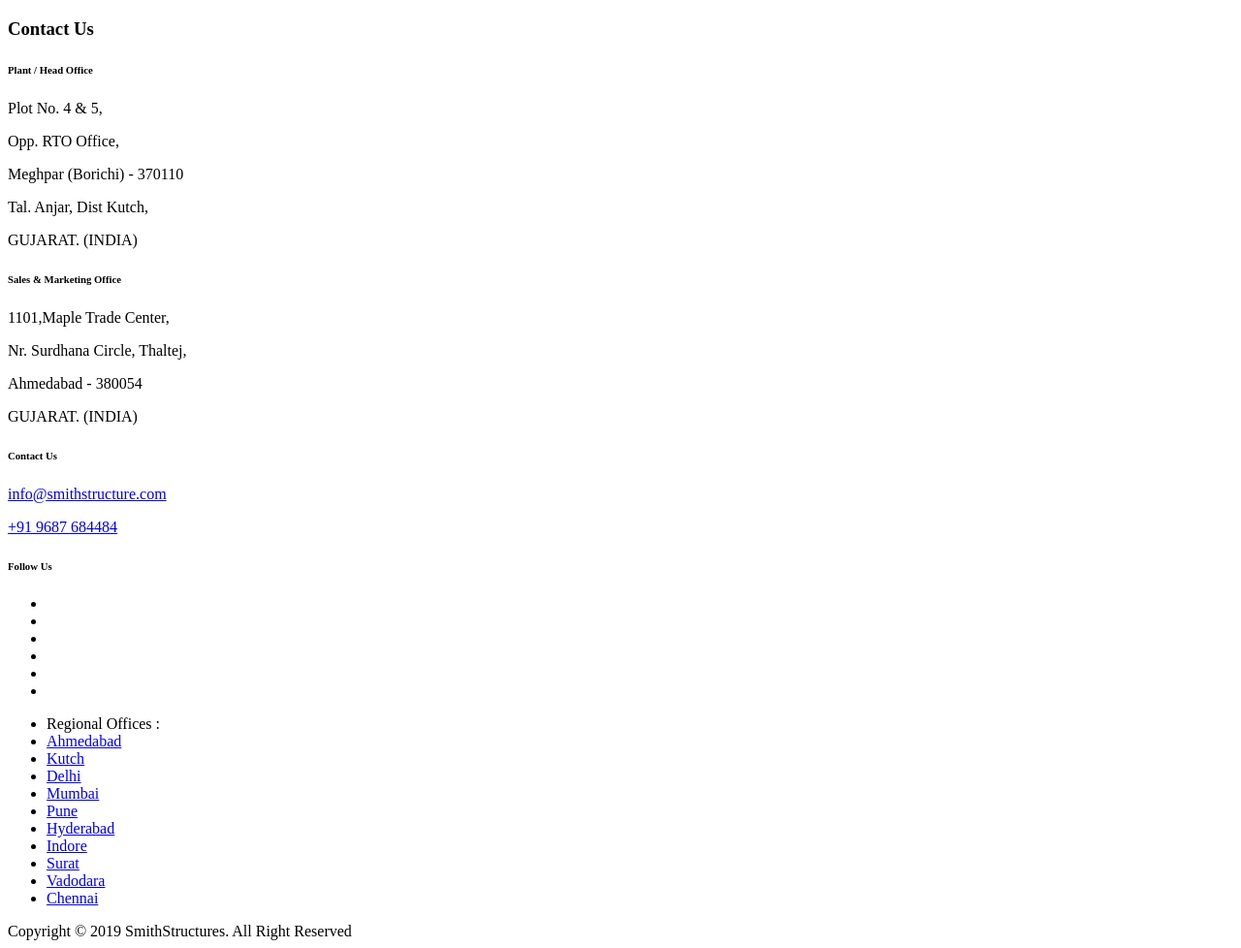
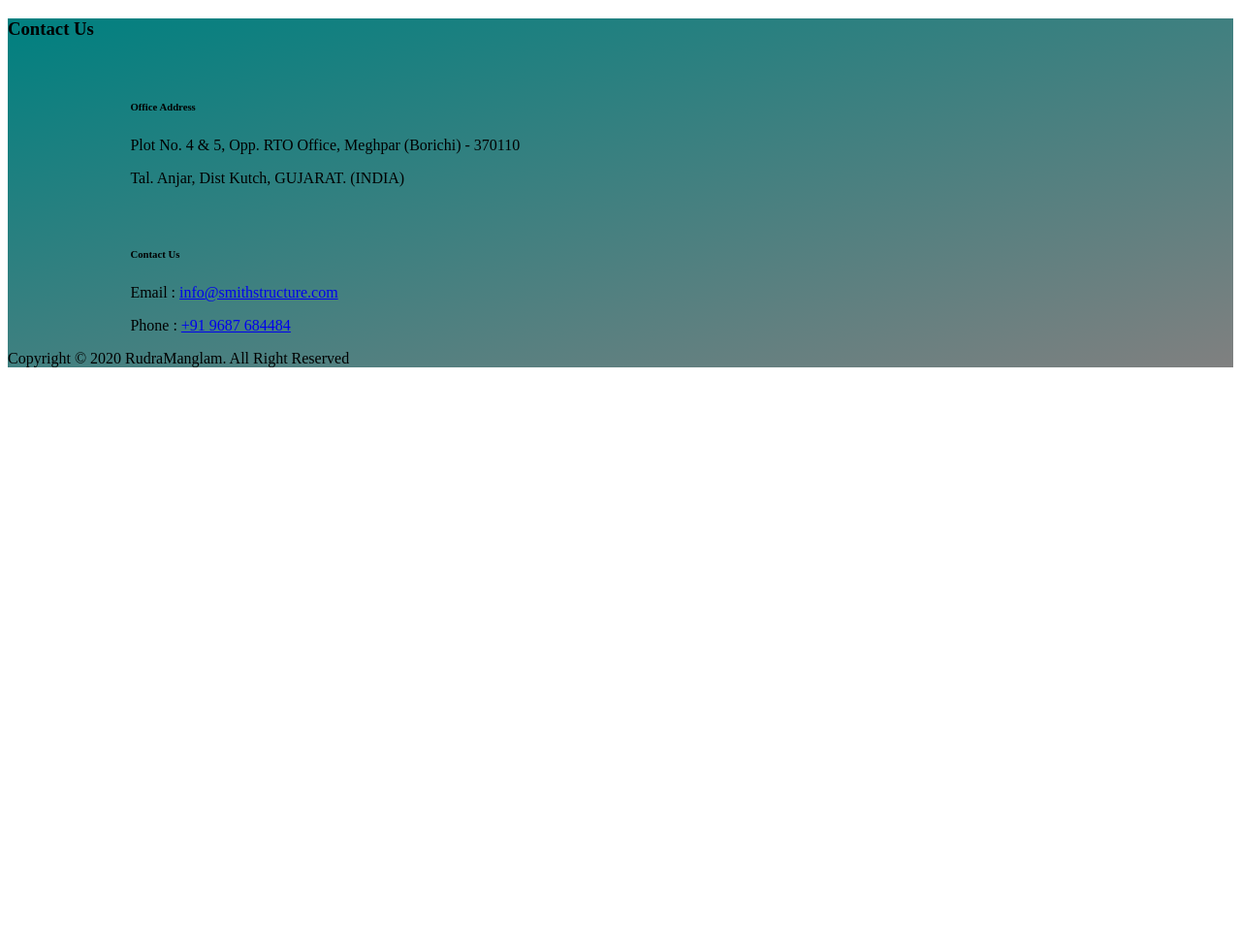
Before and after one commit to AarohanResearchLab/rudra-mangalam, a plain HTML site: page footer.html in a window 1280 px wide. Shown: the whole page at 97% size. After the commit the page ends 800 px from the top, so only its background shows below. Drawn offline with Linux system fonts and the light colour scheme.

Commit message:
color changes

```diff
--- a/footer.html
+++ b/footer.html
@@ -6,7 +6,7 @@
     <title>Document</title>
 </head>
 <body>
-    <section class="footer">
+    <section class="footer" style="background-color: blue;  background-image: linear-gradient(to bottom right, teal, grey);">
         <div class="container">
             <div class="row">
                 <div class="col-md-12">
@@ -15,65 +15,26 @@
             </div>
             <div class="footer-content">
                 <div class="row">
-                    <div class="col-md-3 col-sm-6 mb-10">
-                        <h6 class="white header-title border-bottom d-inline-block font-weight-bold mb-10">Plant / Head Office</h6>
-                        <p>Plot No. 4 & 5,</p>
-                        <p>Opp. RTO Office,</p>
-                        <p>Meghpar (Borichi) - 370110</p>
-                        <p>Tal. Anjar, Dist Kutch,</p>
-                        <p>GUJARAT. (INDIA)</p>
+                    <div class=""  style="margin: 5% 10% 0 10%;">
+                        <h6 class="white header-title border-bottom d-inline-block font-weight-bold mb-10">Office Address</h6>
+                        <p>Plot No. 4 & 5, Opp. RTO Office, Meghpar (Borichi) - 370110</p>
+                        <p>Tal. Anjar, Dist Kutch, GUJARAT. (INDIA)</p>
                     </div>
-                    <div class="col-md-3 col-sm-6 mb-10">
-                        <h6 class="white header-title border-bottom d-inline-block font-weight-bold">Sales & Marketing Office</h6>
-                        <p>1101,Maple Trade Center,</p>
-                        <p>Nr. Surdhana Circle, Thaltej,</p>
-                        <p>Ahmedabad - 380054</p>
-                        <p>GUJARAT. (INDIA)</p>
+
+                    <div class="" style="margin: 5% 10% 0 10%;">
+                        <h6 class="white header-title border-bottom d-inline-block font-weight-bold">Contact Us</h6>
+                        <p>Email : <a href="mailto:info@smithstructure.com">info@smithstructure.com</a></p>
+                        <p>Phone : <a href="tel:+919687684484" class="white">+91 9687 684484</a></p>
                     </div>
-                    <div class="col-md-3 col-sm-12 mb-10">
-                        <h6 class="white header-title border-bottom d-inline-block font-weight-bold">Contact Us</h6>
-                        <p><a href="mailto:info@smithstructure.com">info@smithstructure.com</a></p>
-                        <p><a href="tel:+919687684484" class="white">+91 9687 684484</a></p>
-                    </div>
-                    <div class="col-md-3 col-sm-12 social-icons mb-10">
-                        <h6 class="white header-title border-bottom d-inline-block font-weight-bold">Follow Us</h6>
-                        <ul class="list-inline">
-                            <li class="list-inline-item"><a href="https://www.facebook.com/SmithStructuresIndiaPvtLtd/" target="_blank"><i class="fab fa-facebook-f"></i></a></li>
-                            <li class="list-inline-item"><a href="https://www.linkedin.com/company/smith-structures-india-pvt-ltd-" target="_blank"><i class="fab fa-linkedin-in"></i></a></li>
-                            <li class="list-inline-item"><a href="https://api.whatsapp.com/send?phone=09687684484&amp;text=I'm%20interested%20in%20your%20services" target="_blank"><i class="fab fa-whatsapp"></i></a></li>
-                            <li class="list-inline-item"><a href="https://www.twitter.com/StructuresSmith" target="_blank"><i class="fab fa-twitter"></i></a></li>
-                            <li class="list-inline-item"><a href="https://www.instagram.com/smithstructures/" target="_blank"><i class="fab fa-instagram"></i></a></li>
-                            <li class="list-inline-item"><a href="https://www.youtube.com/channel/UCQ9Ubk0RlBjtGg95_9FfWYQ/featured?view_as=subscriber" target="_blank"><i class="fab fa-youtube"></i></a></li>
-                        </ul>
-                    </div>
+
                 </div>
             </div>
-            <div class="footer-offices">
-                <div class="row">
-                    <div class="col-md-12 col-lg-12 col-sm-12">
-                        <div class="white">
-                            <ul class="list-inline border-bottom d-inline-block">
-                                <li class="list-inline-item title font-weight-bold">Regional Offices : </li>
-                                <li class="list-inline-item"><a href="#" title="Ahmedabad">Ahmedabad</a></li>
-                                <li class="list-inline-item"><a href="#" title="Kutch">Kutch</a></li>
-                                <li class="list-inline-item"><a href="#" title="Delhi">Delhi</a></li>
-                                <li class="list-inline-item"><a href="#" title="Mumbai">Mumbai</a></li>
-                                <li class="list-inline-item"><a href="#" title="Pune">Pune</a></li>
-                                <li class="list-inline-item"><a href="#" title="Hyderabad">Hyderabad</a></li>
-                                <li class="list-inline-item"><a href="#" title="Indore">Indore</a></li>
-                                <li class="list-inline-item"><a href="#" title="Surat">Surat</a></li>
-                                <li class="list-inline-item"><a href="#" title="Vadodara">Vadodara</a></li>
-                                <li class="list-inline-item"><a href="#" title="Chennai">Chennai</a></li>
-                            </ul>
-                        </div>
-                    </div>
-                </div>
-            </div>
+
             <div class="footer-copyright">
                 <div class="row">
                     <div class="col-md-12 text-center">
                         <div class="copyright-text white">
-                            Copyright &copy; 2019 SmithStructures. All Right Reserved
+                            Copyright &copy; 2020 RudraManglam. All Right Reserved
                         </div>
                     </div>
                 </div>
```
Also changed, not shown: header.html (+6 -4 lines).
